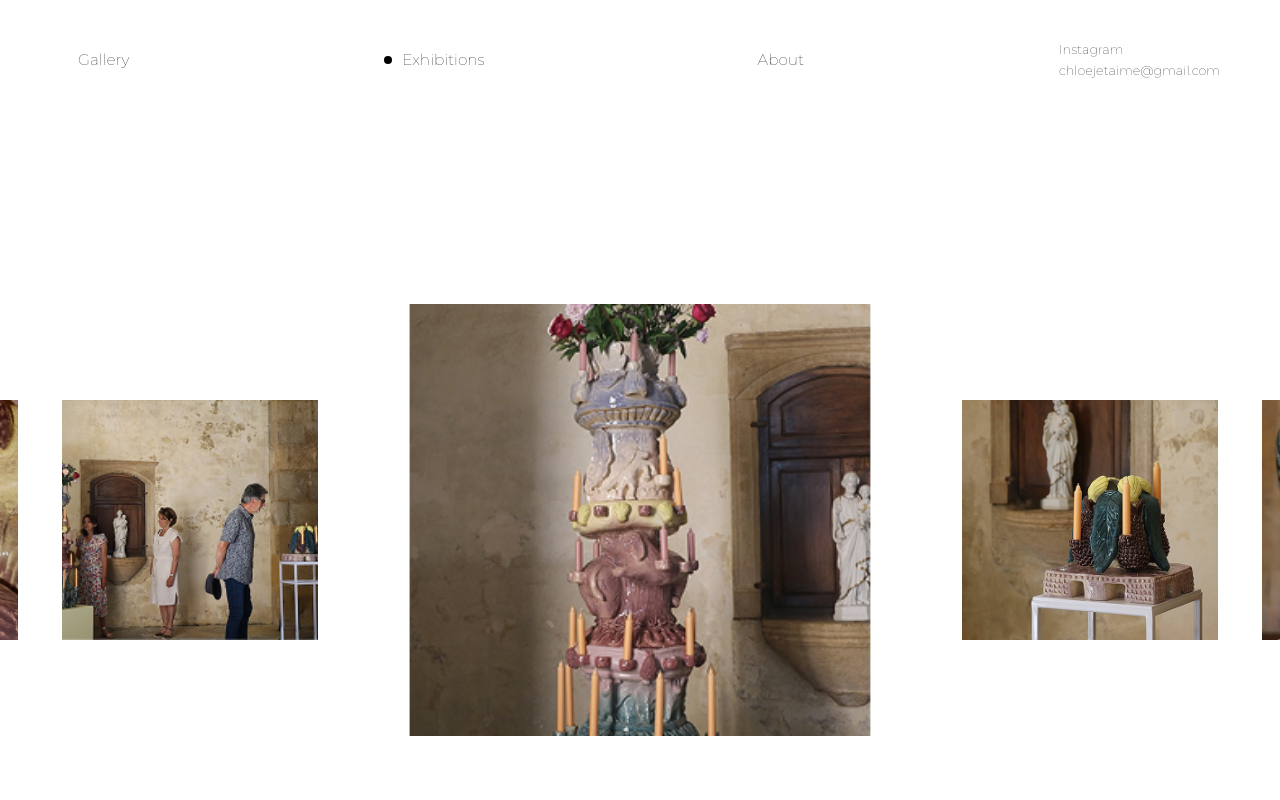
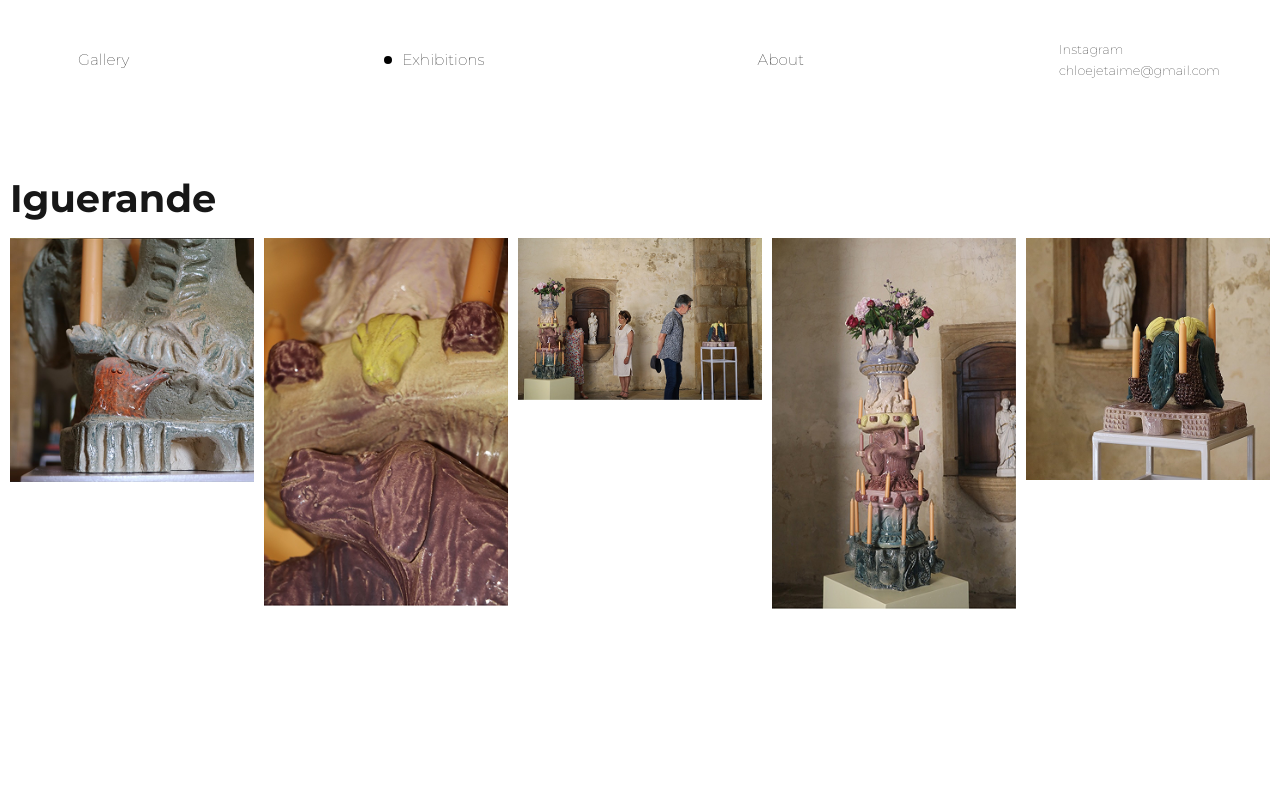
Before and after one commit to zax-pfe/infiniteGrid, a Next.js app: page /exhibition in a window 1280 px wide. Shown: the top 800 px of the page. Built offline with nearby package versions, Linux system fonts and the light colour scheme.

Commit message:
updating exhibition and about

```diff
--- a/src/Components/Exhibition/Exhibition.jsx
+++ b/src/Components/Exhibition/Exhibition.jsx
@@ -8,7 +8,7 @@ import ExhibitionModal from "./ExhibitionModal/ExhibitionModal";
 export default function Exhibition() {
   return (
     <>
-      <ExhibitionModal exhibition={data_exhibition[Object.keys(data_exhibition)[0]]} />
+      {/* <ExhibitionModal exhibition={data_exhibition[Object.keys(data_exhibition)[0]]} /> */}
       <div className={styles.exhibition}>
         {Object.keys(data_exhibition).map((key) => (
           <ExhibitionElement key={key} data={data_exhibition[key]} />
```
